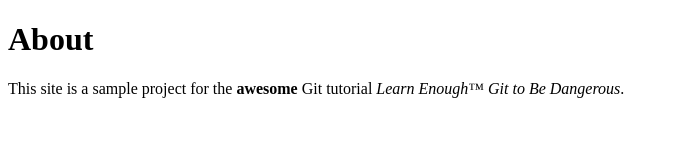
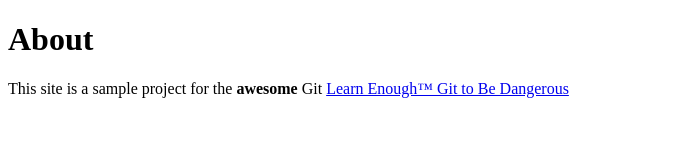
Before and after one commit to wqrena/website, a plain HTML site: page about.html in a window 1280 px wide. Shown: the whole page, without its empty margins (0-679 px from the left). Drawn offline with Linux system fonts and the light colour scheme.

Commit message:
Add link to tutorial title

```diff
--- a/about.html
+++ b/about.html
@@ -7,7 +7,7 @@
     <h1>About</h1>
     <p>
       This site is a sample project for the <strong>awesome</strong> Git
-      tutorial <em>Learn Enough™ Git to Be Dangerous</em>.
+      <a href="https://www.learnenough.com/git-tutorial">Learn Enough™ Git to Be Dangerous</a>
     </p>
   </body>
 </html>
```
